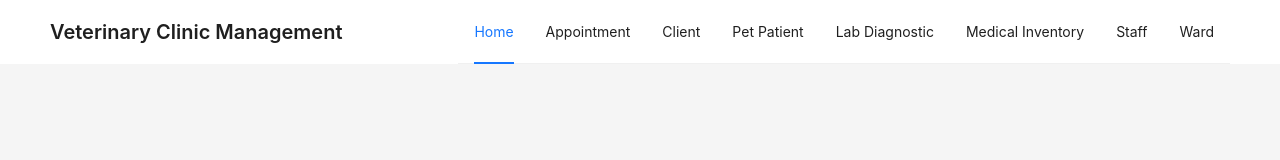
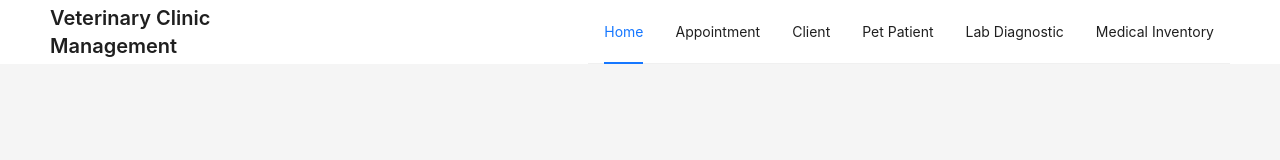
Before and after one commit to MoneyCheongJx/next.js-vet-clinic-management-frontend, a Next.js app: page / in a window 1280 px wide. Shown: the top 160 px of the page. Built offline with nearby package versions, Linux system fonts and the light colour scheme; grey boxes are pictures that could not be loaded.

Commit message:
[Navigation Bar] - Fix navigation bar

```diff
--- a/src/app/appointment/page.tsx
+++ b/src/app/appointment/page.tsx
@@ -44,8 +44,6 @@ export default function Home() {
     { label: "Pet Patient", key: "pet" },
     { label: "Lab Diagnostic", key: "lab" },
     { label: "Medical Inventory", key: "inventory" },
-    { label: "Staff", key: "staff" },
-    { label: "Ward", key: "ward" },
   ];
 
   const handleMenuClick = (e: { key: string }) => {
@@ -67,12 +65,6 @@ export default function Home() {
         break;
       case "inventory":
         router.push("/inventory");
-        break;
-      case "staff":
-        router.push("/staff");
-        break;
-      case "ward":
-        router.push("/ward");
         break;
       default:
         router.push("/");
@@ -309,22 +301,34 @@ export default function Home() {
 
   return (
     <Layout style={{ minHeight: "100vh" }}>
-      <Header style={{ background: "#fff", padding: "0 50px" }}>
+      <Header style={{ background: "#fff", padding: "0 50px 0px 50px" }}>
         <div
           style={{
             display: "flex",
+            alignItems: "center",
             justifyContent: "space-between",
-            alignItems: "center",
+            width: "100%",
           }}
         >
-          <Title level={4} style={{ margin: 0 }}>
+          <Title
+            level={4}
+            style={{
+              margin: 0,
+              flexShrink: 1,
+              paddingRight: "291px",
+            }}
+          >
             Veterinary Clinic Management
           </Title>
           <Menu
             mode="horizontal"
             defaultSelectedKeys={["appointment"]}
             onClick={handleMenuClick}
-            style={{ lineHeight: "64px" }}
+            style={{
+              flexGrow: 1,
+              lineHeight: "64px",
+              whiteSpace: "nowrap",
+            }}
             items={menuItems}
           />
         </div>
--- a/src/app/page.tsx
+++ b/src/app/page.tsx
@@ -16,8 +16,6 @@ export default function Home() {
     { label: "Pet Patient", key: "pet" },
     { label: "Lab Diagnostic", key: "lab" },
     { label: "Medical Inventory", key: "inventory" },
-    { label: "Staff", key: "staff" },
-    { label: "Ward", key: "ward" },
   ];
 
   const handleMenuClick = (e: { key: string }) => {
@@ -40,12 +38,6 @@ export default function Home() {
       case "inventory":
         router.push("/inventory");
         break;
-      case "staff":
-        router.push("/staff");
-        break;
-      case "ward":
-        router.push("/ward");
-        break;
       default:
         router.push("/");
         break;
@@ -54,22 +46,34 @@ export default function Home() {
 
   return (
     <Layout style={{ minHeight: "100vh" }}>
-      <Header style={{ background: "#fff", padding: "0 50px" }}>
-        <div
+      <Header style={{ background: "#fff", padding: "0 50px 0px 50px" }}>
+      <div
           style={{
             display: "flex",
+            alignItems: "center",
             justifyContent: "space-between",
-            alignItems: "center",
+            width: "100%",
           }}
         >
-          <Title level={4} style={{ margin: 0 }}>
+          <Title
+            level={4}
+            style={{
+              margin: 0,
+              flexShrink: 1,
+              paddingRight: "270px",
+            }}
+          >
             Veterinary Clinic Management
           </Title>
           <Menu
             mode="horizontal"
             defaultSelectedKeys={["home"]}
             onClick={handleMenuClick}
-            style={{ lineHeight: "64px" }}
+            style={{
+              flexGrow: 1,
+              lineHeight: "64px",
+              whiteSpace: "nowrap",
+            }}
             items={menuItems}
           />
         </div>
```
